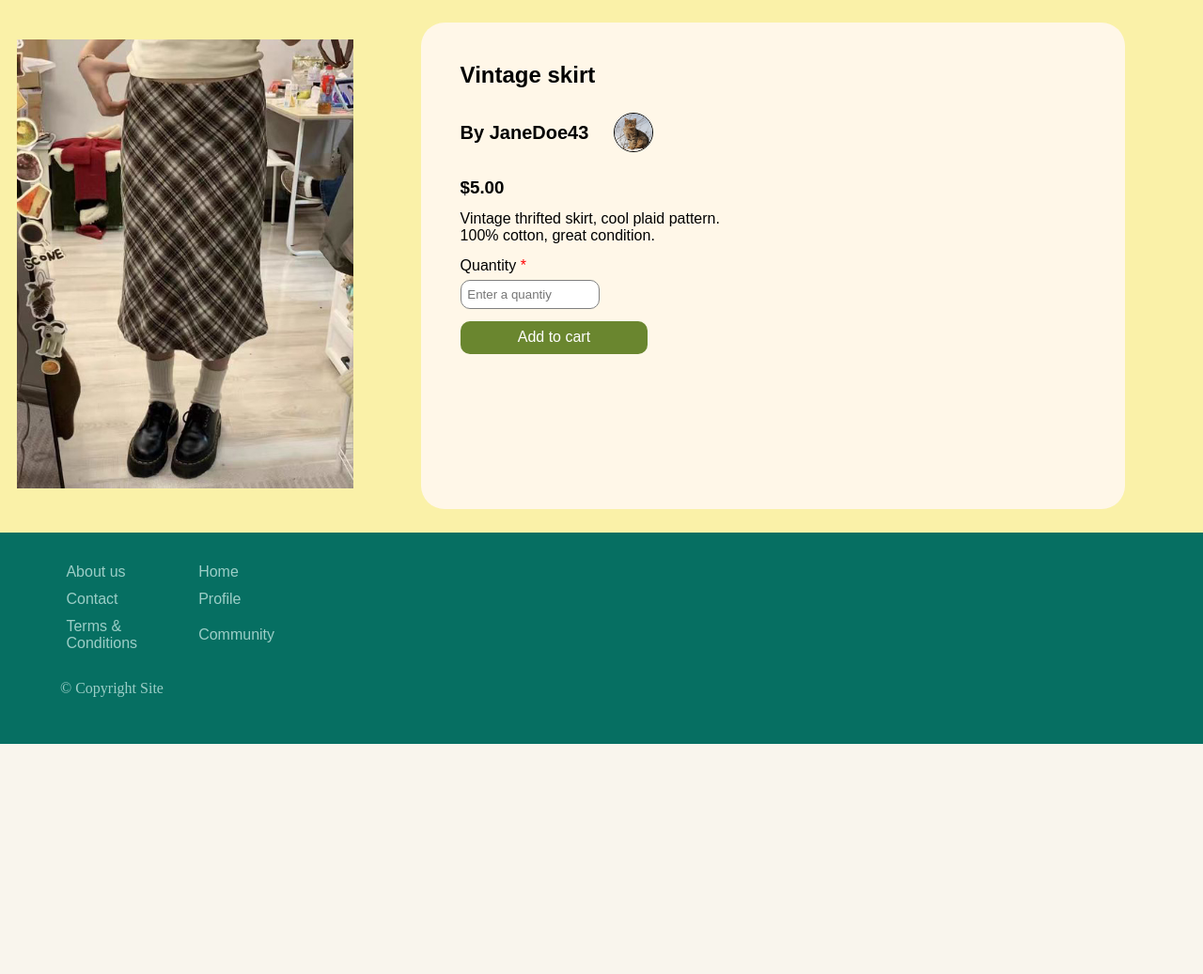
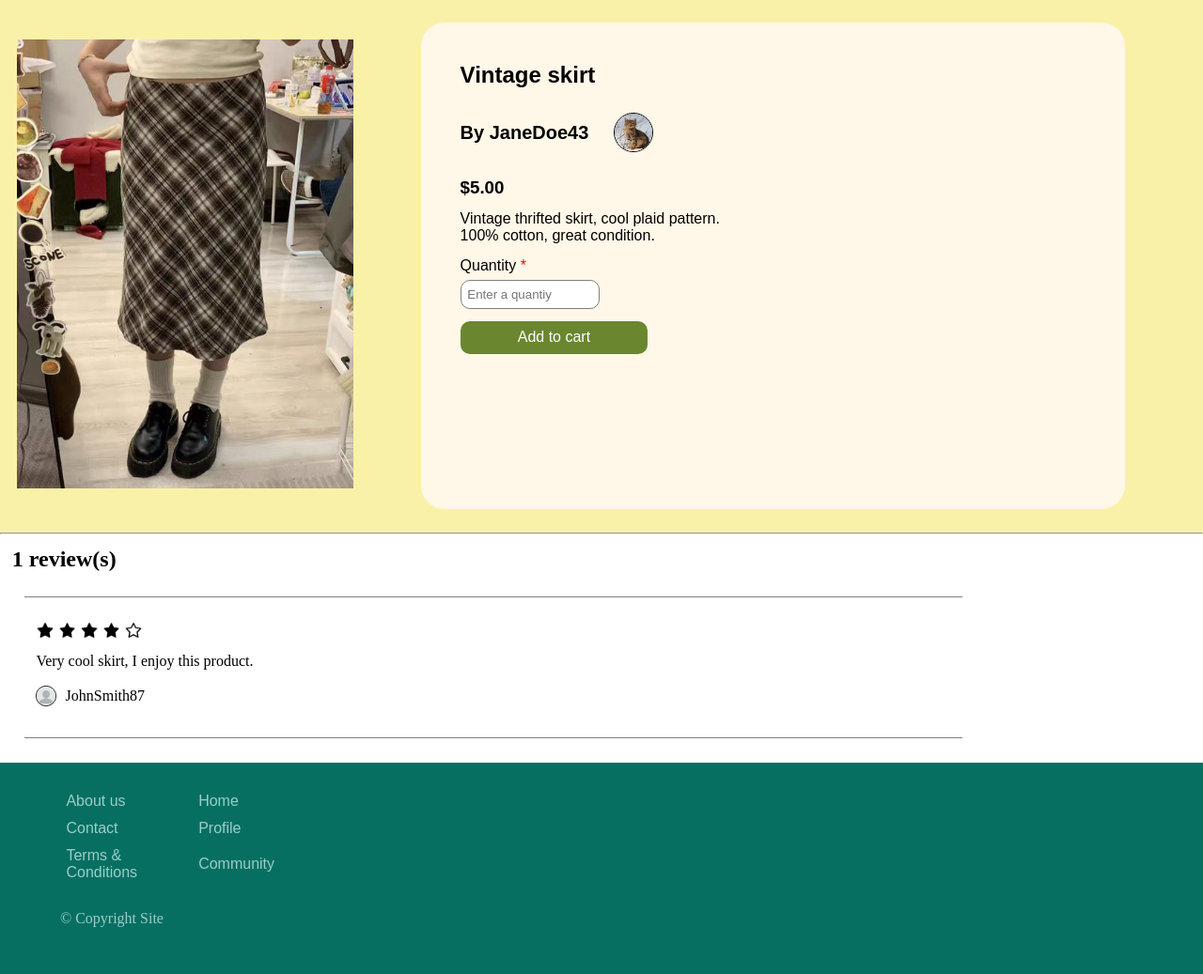
Before and after one commit to NathanHelm/cosc_360_Final_Project, a PHP site: page /productDetails.html in a window 1280 px wide. Shown: the part 63-1100 px from the top of the page at 94% size. Before the commit the page ends 855 px from the top, so only its background shows below. Run offline with PHP 8.4, Linux system fonts and the light colour scheme.

Commit message:
Added comment section

```diff
--- a/productDetails.css
+++ b/productDetails.css
@@ -91,6 +91,47 @@
     border: 2px solid #246224;
  }
 
+ #productReviews h1 {
+   margin: 1%;
+ }
+
+ .review {
+   margin: 2%;
+   margin-right: 20%;
+   border-top: 1px solid grey;
+   border-bottom: 1px solid grey;
+   padding: 2% 1%;
+ }
+
+ .review p {
+   margin: 1% 0%;
+ }
+
+ .stars img {
+   width: 2%;
+ }
+
+ .productReviewer {
+   display: flex;
+   flex-direction: row;
+   align-items: center;
+ }
+
+ .productReviewer p {
+   margin-left: 1%;
+ }
+
+ .productReviewer a:hover {
+   cursor: pointer;
+   text-decoration: underline;
+ }
+
+ .productReviewer img {
+   width: 2%;
+   border-radius: 50%;
+   border: 1px solid black;
+ }
+
  /*Logo font*/
 
 /* @font-face {
--- a/productDetails.html
+++ b/productDetails.html
@@ -51,6 +51,26 @@
             </div>
         </section>
 
+        <section id="productReviews">
+            <hr>
+            <h1> 1 review&#40s&#41</h1>
+
+            <div class="review">
+                <div class="stars">
+                    <img src="./homeImages/fullStar.png">
+                    <img src="./homeImages/fullStar.png">
+                    <img src="./homeImages/fullStar.png">
+                    <img src="./homeImages/fullStar.png">
+                    <img src="./homeImages/emptyStar.png">
+                </div>
+                <p>Very cool skirt, I enjoy this product.</p>
+                <div class="productReviewer">
+                    <img src="./homeImages/blankProfilePic.png" alt="profile pic">
+                    <p><a>JohnSmith87</a></p>
+                </div>
+            </div>
+        </section>
+
         <footer>
             <table>
                 <tr>
```
Also changed, not shown: homeImages/blankProfilePic.png (added), homeImages/emptyStar.png (added), homeImages/fullStar.png (added).
